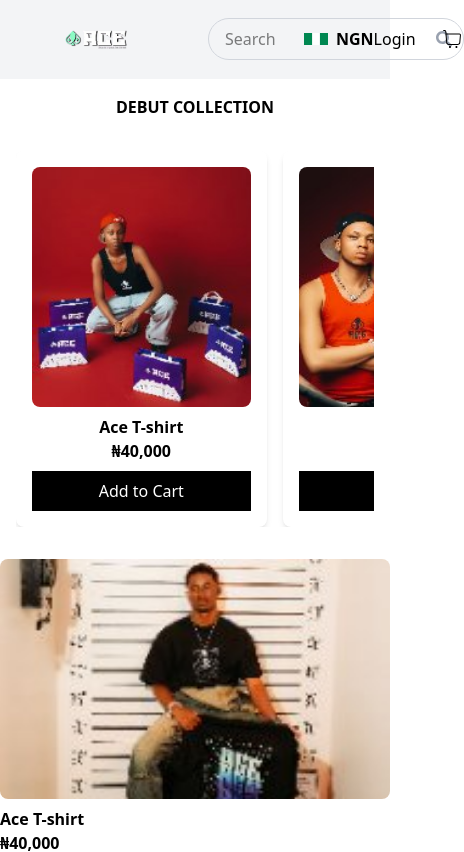
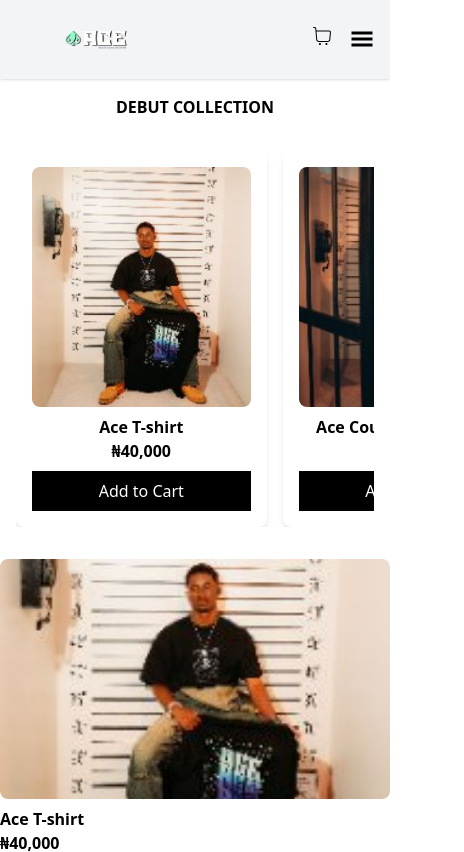
Before and after one commit to feran15/ACE-FASHION, a React (Vite) app: page / in a window 390 px wide. Shown: the top 852 px of the page, 464 px wide, since content can reach past the window. Built offline with nearby package versions, Linux system fonts and the light colour scheme.

Commit message:
Responsiveness of the webpage

```diff
--- a/src/Components/Nav.jsx
+++ b/src/Components/Nav.jsx
@@ -1,46 +1,133 @@
-import React, { useContext } from "react";
+import React, { useState, useContext } from 'react';
 import { CiShoppingCart } from "react-icons/ci";
 import { FaSearch } from "react-icons/fa";
-import { CartContext } from "../Components/CartContext";
+import { GiHamburgerMenu } from "react-icons/gi";
+import { CartContext } from '../Components/CartContext';
 
 const Nav = () => {
-  const { cart } = useContext(CartContext); // Get cart data
+  const [menuOpen, setMenuOpen] = useState(false);
+  const { cart } = useContext(CartContext);
 
   return (
-    <div className="px-4 py-4 bg-gray-100">
+    <nav className="px-4 py-4 bg-gray-100 shadow-sm">
+      <div className="container mx-auto">
         <div className="flex justify-between items-center">
-        <div className="flex items-center gap-8">
-          <img className="w-40" src="/Ace Logo.png" alt="Ace Logo" />
+          {/* Logo */}
+          <div className="flex items-center">
+            <img
+              className="w-40 h-auto"
+              src="/Ace Logo.png"
+              alt="Ace Logo"
+            />
+          </div>
 
+          {/* Desktop Navigation Items - Hidden on mobile */}
+          <div className="hidden sm:flex items-center space-x-6">
+            {/* Search bar */}
             <div className="relative">
               <input
                 type="text"
-              className="w-64 pl-4 pr-10 py-2 rounded-full border border-gray-300 focus:outline-none focus:ring-2 focus:ring-blue-500"
+                className="pl-4 pr-10 py-2 rounded-full border border-gray-300 focus:outline-none focus:ring-2 focus:ring-blue-500"
                 placeholder="Search"
+                aria-label="Search"
               />
               <FaSearch className="absolute right-3 top-1/2 transform -translate-y-1/2 text-gray-400" />
             </div>
+
+            {/* Currency */}
+            <div className="flex items-center gap-2">
+              <img
+                src="/Flag.png"
+                alt="Nigeria Flag"
+                className="w-6 h-auto"
+              />
+              <span className="font-bold">NGN</span>
             </div>
 
-        <div className="flex items-center gap-6">
-          <div className="flag-carrier flex items-center gap-2">
-            <img src="/Flag.png" alt="Country Flag" className="w-6" />
-            <h4 className="font-bold">NGN</h4>
-          </div>
-          <h4 className="cursor-pointer hover:text-blue-600">Login</h4>
+            {/* Login */}
+            <a href="#" className="hover:text-blue-600">Login</a>
 
-          {/* Cart Icon with Count */}
-          <div className="relative cursor-pointer">
-            <CiShoppingCart className="text-2xl hover:text-blue-600" />
+            {/* Cart Icon with count */}
+            <div className="relative">
+              <button
+                className="hover:text-blue-600"
+                aria-label="Shopping Cart"
+              >
+                <CiShoppingCart className="text-2xl" />
                 {cart.length > 0 && (
-              <span className="absolute -top-2 -right-2 bg-red-500 text-white text-xs px-2 py-1 rounded-full">
+                  <span className="absolute -top-2 -right-2 bg-red-500 text-white text-xs rounded-full h-5 w-5 flex items-center justify-center">
                     {cart.length}
                   </span>
                 )}
+              </button>
             </div>
           </div>
+
+          {/* Mobile Icons - Hidden on desktop */}
+          <div className="flex sm:hidden items-center gap-4">
+            {/* Cart Icon with count */}
+            <div className="relative">
+              <button
+                className="hover:text-blue-600"
+                aria-label="Shopping Cart"
+              >
+                <CiShoppingCart className="text-2xl" />
+                {cart.length > 0 && (
+                  <span className="absolute -top-2 -right-2 bg-red-500 text-white text-xs rounded-full h-5 w-5 flex items-center justify-center">
+                    {cart.length}
+                  </span>
+                )}
+              </button>
+            </div>
+
+            {/* Hamburger Menu Button */}
+            <button
+              className="text-2xl focus:outline-none"
+              onClick={() => setMenuOpen(!menuOpen)}
+              aria-label="Menu"
+              aria-expanded={menuOpen}
+            >
+              <GiHamburgerMenu />
+            </button>
           </div>
         </div>
+
+        {/* Mobile Menu - Only shown when hamburger is clicked */}
+        {menuOpen && (
+          <div className="sm:hidden mt-4 bg-white shadow-md rounded-lg p-4 space-y-4">
+            {/* Search bar */}
+            <div className="relative">
+              <input
+                type="text"
+                className="w-full pl-4 pr-10 py-2 rounded-full border border-gray-300 focus:outline-none focus:ring-2 focus:ring-blue-500"
+                placeholder="Search"
+                aria-label="Search"
+              />
+              <FaSearch className="absolute right-3 top-1/2 transform -translate-y-1/2 text-gray-400" />
+            </div>
+
+            {/* Currency */}
+            <div className="flex items-center justify-center gap-2">
+              <img
+                src="/Flag.png"
+                alt="Nigeria Flag"
+                className="w-6 h-auto"
+              />
+              <span className="font-bold">NGN</span>
+            </div>
+
+            {/* Login */}
+            <a
+              href="#"
+              className="block text-center py-2 hover:text-blue-600"
+              onClick={() => setMenuOpen(false)}
+            >
+              Login
+            </a>
+          </div>
+        )}
+      </div>
+    </nav>
   );
 };
 
--- a/src/Components/Section.jsx
+++ b/src/Components/Section.jsx
@@ -1,19 +1,18 @@
 import React, { useContext } from "react";
 import { CartContext } from "../Components/CartContext";
 
-// Product Data
 const products = [
-  { id: 1, name: "Ace T-shirt", price: "₦40,000", img: "/Pic 5.jpg" },
-  { id: 2, name: "Ace Courageous T-shirt", price: "₦40,000", img: "/Pic 6.jpg" },
-  { id: 3, name: "Ace Armless T-shirt", price: "₦40,000", img: "/Pic 8.jpg" },
-  { id: 4, name: "Ace Cap", price: "₦40,000", img: "/White.jpg" }
+  { id: 1, name: "Ace T-shirt", price: "₦40,000", img: "/Pic 1.jpg" },
+  { id: 2, name: "Ace Courageous T-shirt", price: "₦40,000", img: "/Pic 2.jpg" },
+  { id: 3, name: "Ace Armless T-shirt", price: "₦40,000", img: "/Pic 3.jpg" },
+  { id: 4, name: "Ace Cap", price: "₦40,000", img: "/Pic 5.jpg" }
 ];
 
 const Section = () => {
   const { addToCart } = useContext(CartContext);
 
   return (
-    <div className="container mx-auto px-4">
+    <div className="container mx-auto px-4 overflow-hidden">
       {/* Product Category */}
       <div className="products text-center">
         <ul className="product-type flex gap-8 justify-center mt-4">
@@ -39,7 +38,7 @@ const Section = () => {
                 <p className="font-bold">{product.name}</p>
                 <p className="font-bold">{product.price}</p>
                 <button
-                  onClick={() => addToCart(product)} // Add product to cart
+                  onClick={() => addToCart(product)}
                   className="mt-2 bg-black text-white py-2 px-4 w-full hover:bg-gray-800 transition-colors cursor-pointer"
                 >
                   Add to Cart
@@ -62,7 +61,7 @@ const Section = () => {
                 <p className="font-bold">{product.name}</p>
                 <p className="font-bold">{product.price}</p>
                 <button
-                  onClick={() => addToCart(product)} // Add product to cart
+                  onClick={() => addToCart(product)}
                   className="mt-2 bg-black text-white py-2 px-4 w-full hover:bg-gray-800 transition-colors cursor-pointer"
                 >
                   Add to Cart
```
Lines whose indentation alone changed are shown as unchanged.
